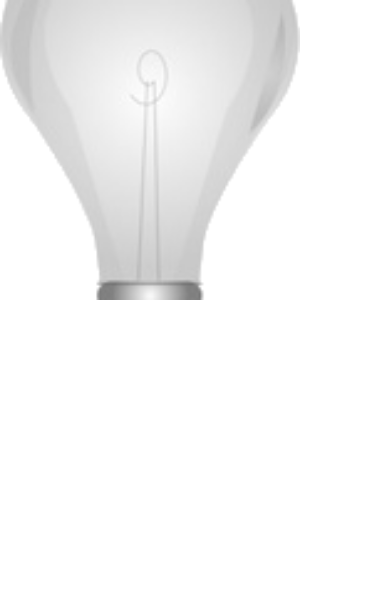
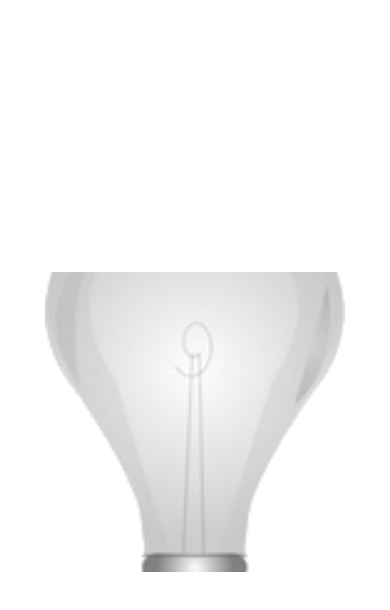
Before and after one commit to CarlosGallegos65/activida_3_Carlos_Gallegos, a React Native app: screen / in a window 390 px wide. Shown: the top 610 px of the page. Built offline with nearby package versions, Linux system fonts and the light colour scheme.

Commit message:
Version Final Final

```diff
--- a/App.js
+++ b/App.js
@@ -4,9 +4,9 @@ import Foco from './src/components/Foco';
 
 export default function App() {
   return (
-    <View styles={styles.container}>
+    <View style={styles.container}>
 
-     <Foco/>
+     <Foco></Foco>
 
     </View>
 
--- a/src/components/Foco.js
+++ b/src/components/Foco.js
@@ -1,18 +1,16 @@
 import React, { useState } from 'react'
 import {Image, View, TouchableOpacity} from 'react-native';
 
-
-
-const foco = () => {
+const Foco = () => {
 
   const[estatus, setEstatus] = useState(false);
 
   return (
     <View>
 
-        <TouchableOpacity onPress={ () => {setEstatus(!estatus) } }>
+        <TouchableOpacity onPress={ () => { setEstatus(!estatus) } }>
 
-        <Image source={estatus ? require('../../img/focoOn.png') : require('../../img/focoOff.png')}
+        <Image source={ estatus ? require('../../img/focoOn.png') : require('../../img/focoOff.png')}
         style={{ width: 300, height: 300}}
         />
 
@@ -23,4 +21,4 @@ const foco = () => {
   )
 }
 
-export default foco
+export default Foco
```
